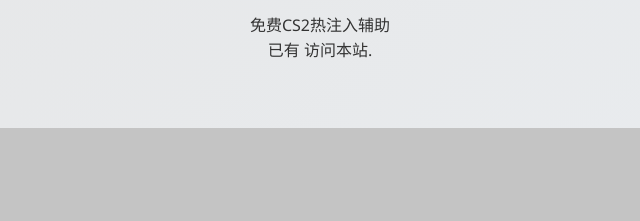
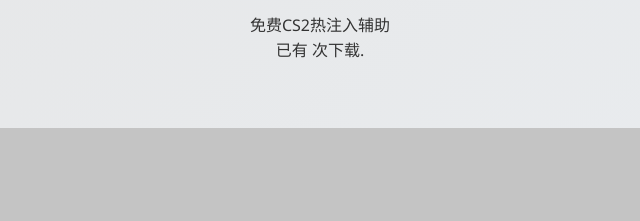
Before and after one commit to 0x536D61/0x536D61.github.io, a plain HTML site: page index.html in a window 1280 px wide. Shown: the part 251-472 px from the top of the page, 320-960 px from the left. Drawn offline with Linux system fonts and the light colour scheme.

Commit message:
Update index.html

```diff
--- a/index.html
+++ b/index.html
@@ -193,7 +193,7 @@
             <p>免费CS2热注入辅助</p>
             <p>已有
                 <span id="finicount_views"></span>
-                访问本站.
+                次下载.
             </p>
         </section>
 
```
